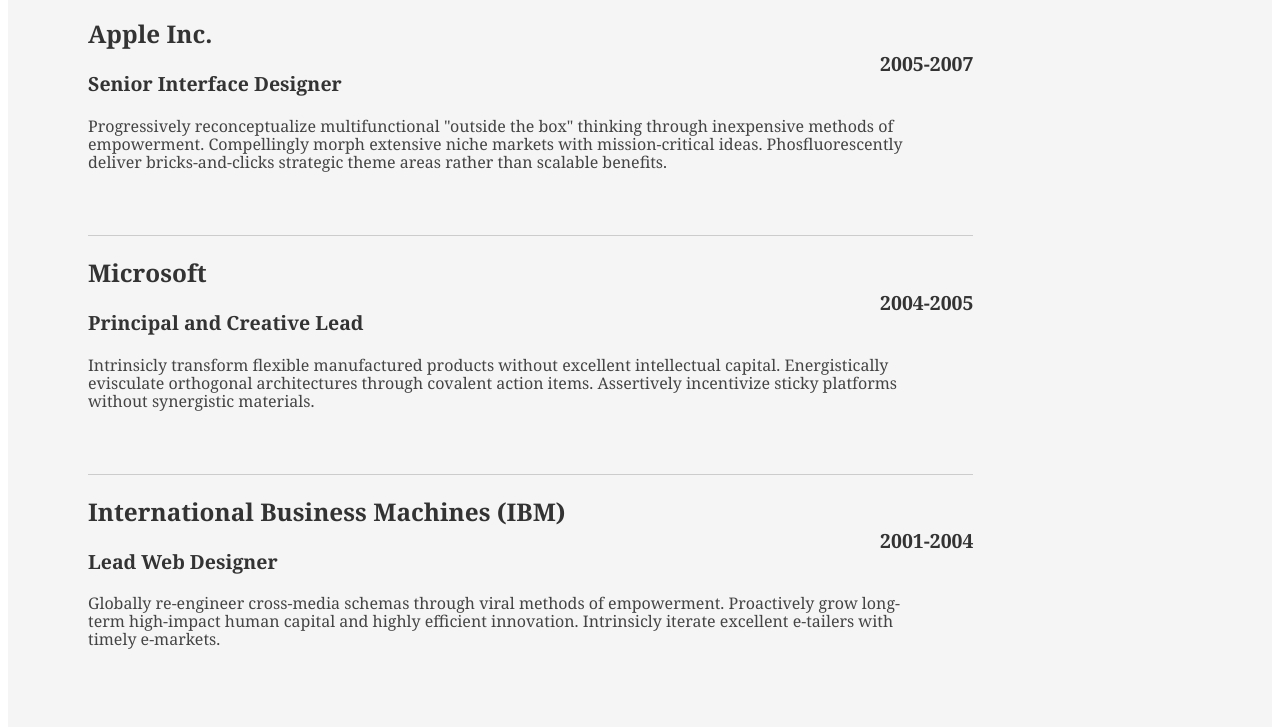
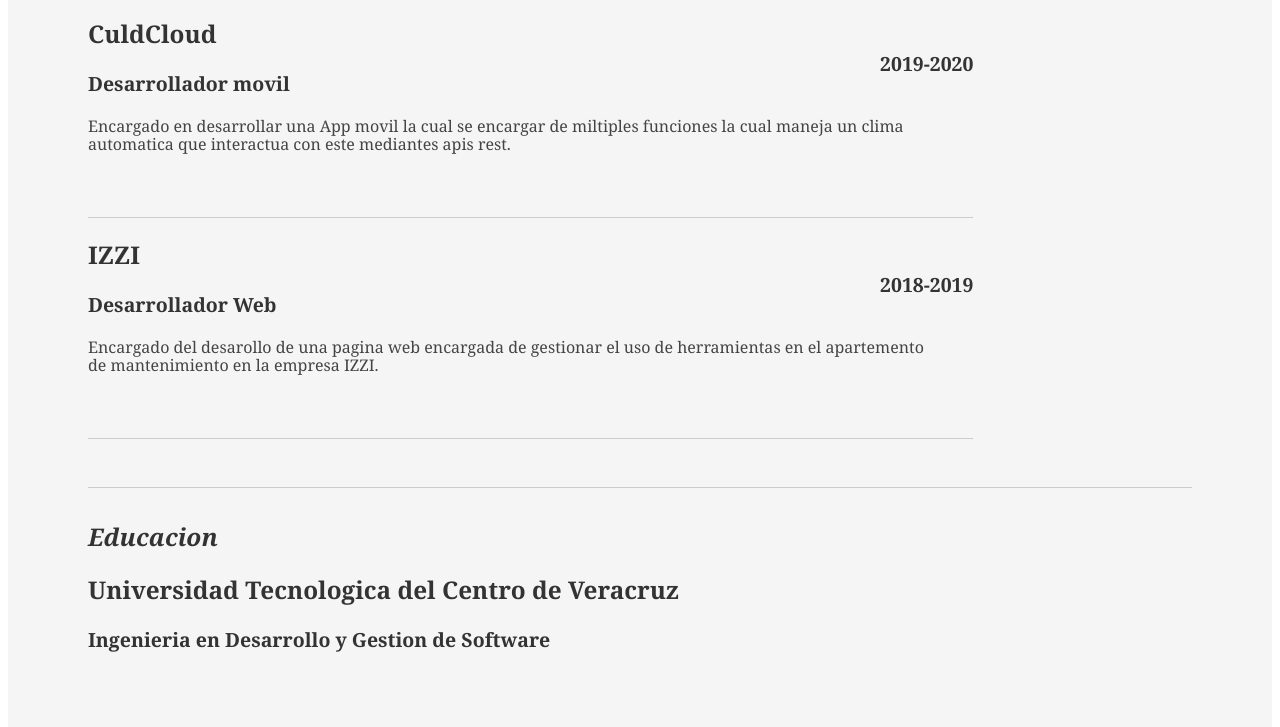
Before and after one commit to DavidCastro15/curriculum_David_Castro, a plain HTML site: page cv.html in a window 1280 px wide. Shown: the part 1573-2300 px from the top of the page. Drawn offline with Linux system fonts and the light colour scheme; a small style sheet from the web is missing.

Commit message:
Agregando experiencias 2

```diff
--- a/cv.html
+++ b/cv.html
@@ -123,31 +123,23 @@
 
 							<div class="job">
 								<h2>Energy Of Water</h2>
-								<h3> Desarrollador movil</h3>
+								<h3>Desarrollador movil</h3>
 								<h4>2020-2021</h4>
 								<p>Encargado en desarrollar una App movil la cual se encargar de miltiples funcionalodades sobre una turbina generadora de energia. </p>
 							</div>
 
 							<div class="job">
-								<h2>Apple Inc.</h2>
-								<h3>Senior Interface Designer</h3>
-								<h4>2005-2007</h4>
-								<p>Progressively reconceptualize multifunctional "outside the box" thinking through inexpensive methods of empowerment. Compellingly morph extensive niche markets with mission-critical ideas. Phosfluorescently deliver bricks-and-clicks strategic theme areas rather than scalable benefits. </p>
+								<h2>CuldCloud</h2>
+								<h3>Desarrollador movil</h3>
+								<h4>2019-2020</h4>
+								<p>Encargado en desarrollar una App movil la cual se encargar de miltiples funciones la cual maneja un clima automatica que interactua con este mediantes apis rest. </p>
 							</div>
 
 							<div class="job">
-								<h2>Microsoft</h2>
-								<h3>Principal and Creative Lead</h3>
-								<h4>2004-2005</h4>
-								<p>Intrinsicly transform flexible manufactured products without excellent intellectual capital. Energistically evisculate orthogonal architectures through covalent action items. Assertively incentivize sticky platforms without synergistic materials. </p>
-							</div>
-
-
-							<div class="job last">
-								<h2>International Business Machines (IBM)</h2>
-								<h3>Lead Web Designer</h3>
-								<h4>2001-2004</h4>
-								<p>Globally re-engineer cross-media schemas through viral methods of empowerment. Proactively grow long-term high-impact human capital and highly efficient innovation. Intrinsicly iterate excellent e-tailers with timely e-markets.</p>
+								<h2>IZZI</h2>
+								<h3>Desarrollador Web</h3>
+								<h4>2018-2019</h4>
+								<p>Encargado del desarollo de una pagina web encargada de gestionar el uso de herramientas en el apartemento de mantenimiento en la empresa IZZI. </p>
 							</div>
 
 						</div><!--// .yui-u -->
```
